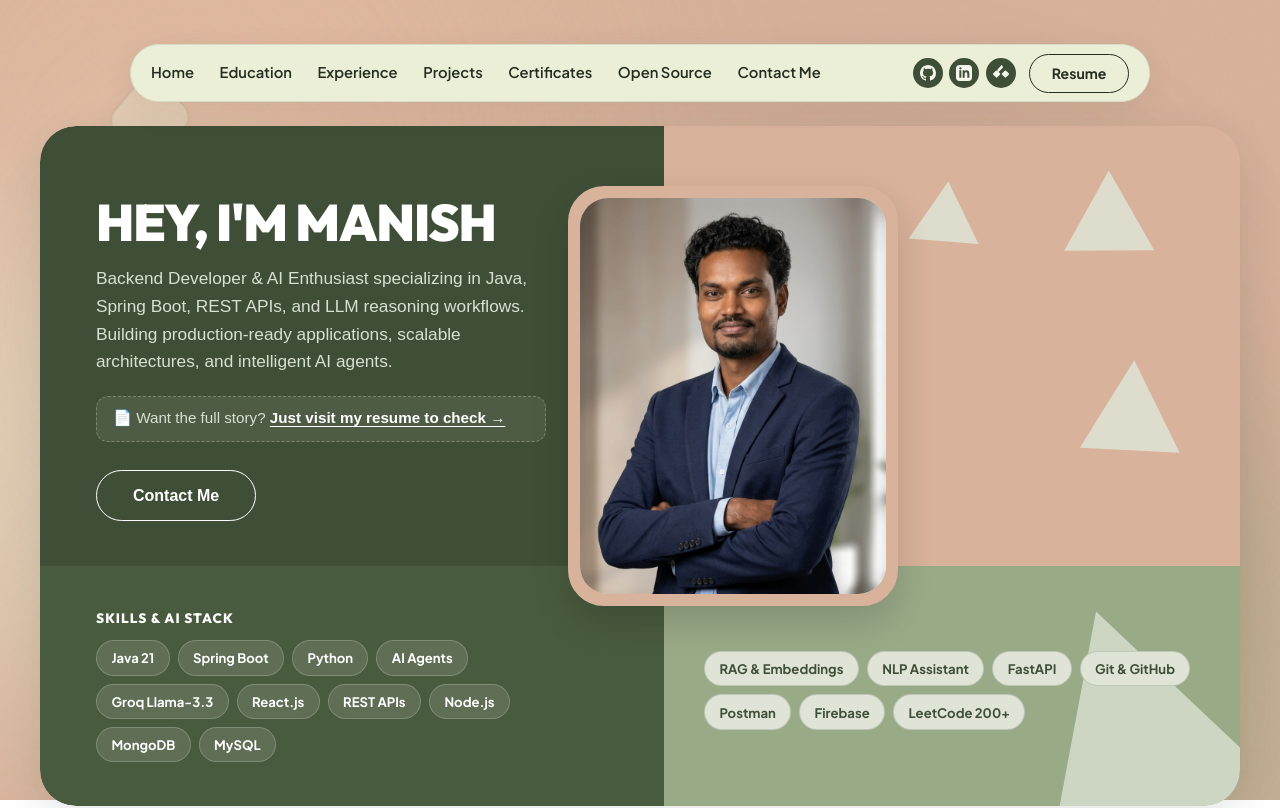
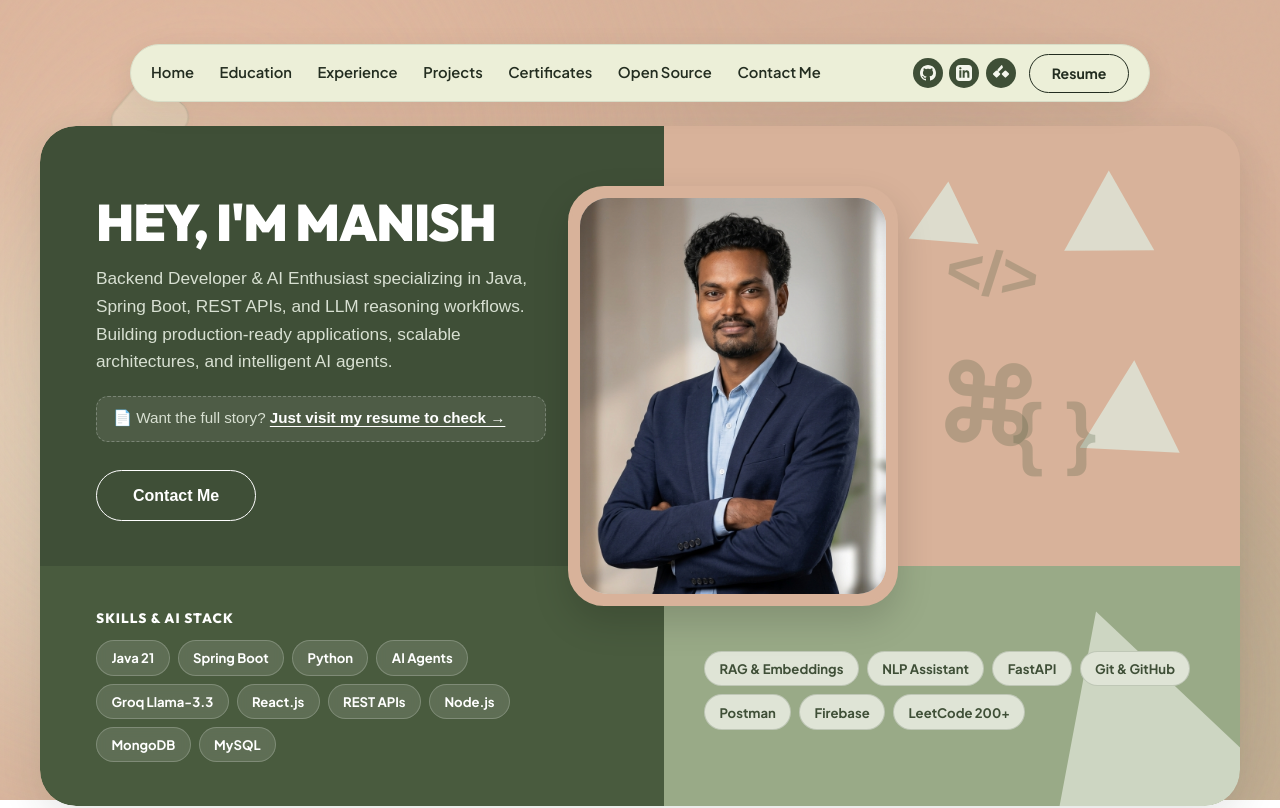
Before and after one commit to manishworkss/aurexon, a Next.js app: page / in a window 1280 px wide. Shown: the top 808 px of the page. Built offline with nearby package versions, Linux system fonts and the light colour scheme; a web font is replaced by a local one.

Commit message:
feat: restore triangles and add floating tech symbols to Hero section

```diff
--- a/src/components/Hero.js
+++ b/src/components/Hero.js
@@ -93,6 +93,29 @@ export default function Hero() {
             animate={{ y: [0, -8, 0], rotate: [0, 4, 0] }}
             transition={{ repeat: Infinity, duration: 4.5, ease: 'easeInOut', delay: 1 }}
           />
+
+          {/* Decorative Floating Tech Symbols */}
+          <motion.div
+            className={`${styles.techSymbol} ${styles.sym1}`}
+            animate={{ y: [0, -15, 0], rotate: [0, 8, 0] }}
+            transition={{ repeat: Infinity, duration: 5, ease: 'easeInOut' }}
+          >
+            &lt;/&gt;
+          </motion.div>
+          <motion.div
+            className={`${styles.techSymbol} ${styles.sym2}`}
+            animate={{ y: [0, 15, 0], rotate: [0, -10, 0] }}
+            transition={{ repeat: Infinity, duration: 6, ease: 'easeInOut', delay: 0.5 }}
+          >
+            {`{ }`}
+          </motion.div>
+          <motion.div
+            className={`${styles.techSymbol} ${styles.sym3}`}
+            animate={{ y: [0, -12, 0], rotate: [0, 6, 0] }}
+            transition={{ repeat: Infinity, duration: 4.5, ease: 'easeInOut', delay: 1 }}
+          >
+            ⌘
+          </motion.div>
         </motion.div>
 
         {/* Center Portrait Card Container */}
--- a/src/components/Hero.module.css
+++ b/src/components/Hero.module.css
@@ -169,6 +169,34 @@
   border-right-width: 50px;
   border-bottom-width: 90px;
   transform: rotate(10deg);
+}
+
+/* Floating Tech Symbols */
+.techSymbol {
+  position: absolute;
+  font-family: var(--font-shantell), monospace;
+  color: var(--forest-medium);
+  opacity: 0.25;
+  font-weight: 900;
+  user-select: none;
+}
+
+.sym1 {
+  top: 25%;
+  right: 35%;
+  font-size: 4rem;
+}
+
+.sym2 {
+  top: 55%;
+  right: 25%;
+  font-size: 5rem;
+}
+
+.sym3 {
+  bottom: 15%;
+  right: 35%;
+  font-size: 6.5rem;
 }
 
 /* Center Overlapping Portrait Card */
```
